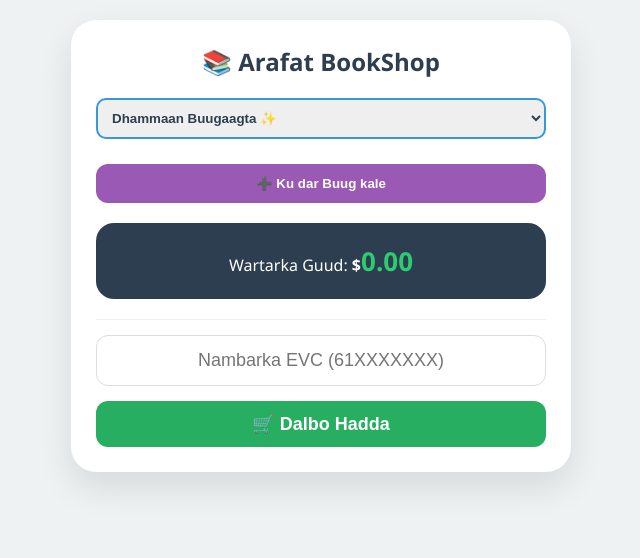
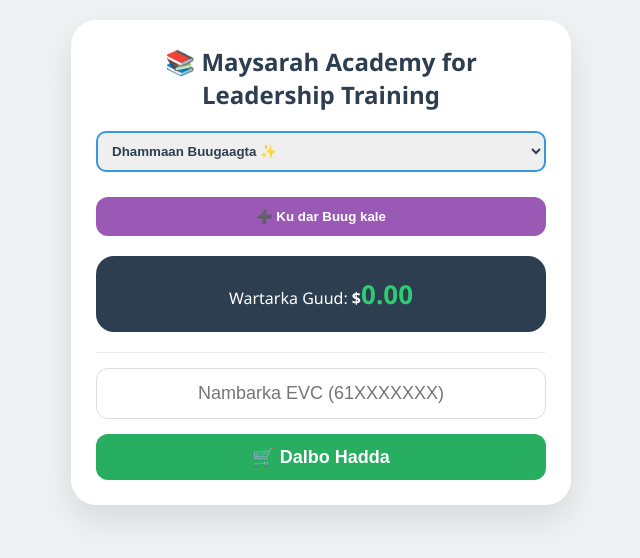
Before and after one commit to arafattechnologi/ArafatOnlineShop, a plain HTML site: page index.html in a window 1280 px wide. Shown: the whole page, without its empty margins (319-959 px from the left). Drawn offline with Linux system fonts and the light colour scheme.

Commit message:
Update index.html

```diff
--- a/index.html
+++ b/index.html
@@ -89,7 +89,7 @@
 </div>
 
 <div class="container">
-  <h2 id="title" onclick="checkAdminAccess()" style="cursor: pointer;">📚 Arafat BookShop</h2>
+  <h2 id="title" onclick="checkAdminAccess()" style="cursor: pointer;">📚 Maysarah Academy for Leadership Training</h2>
   <div class="filter-section">
     <select class="filter-select" id="mainFilter" onchange="applyFilter()">
       <option value="All">Dhammaan Buugaagta ✨</option>
```
